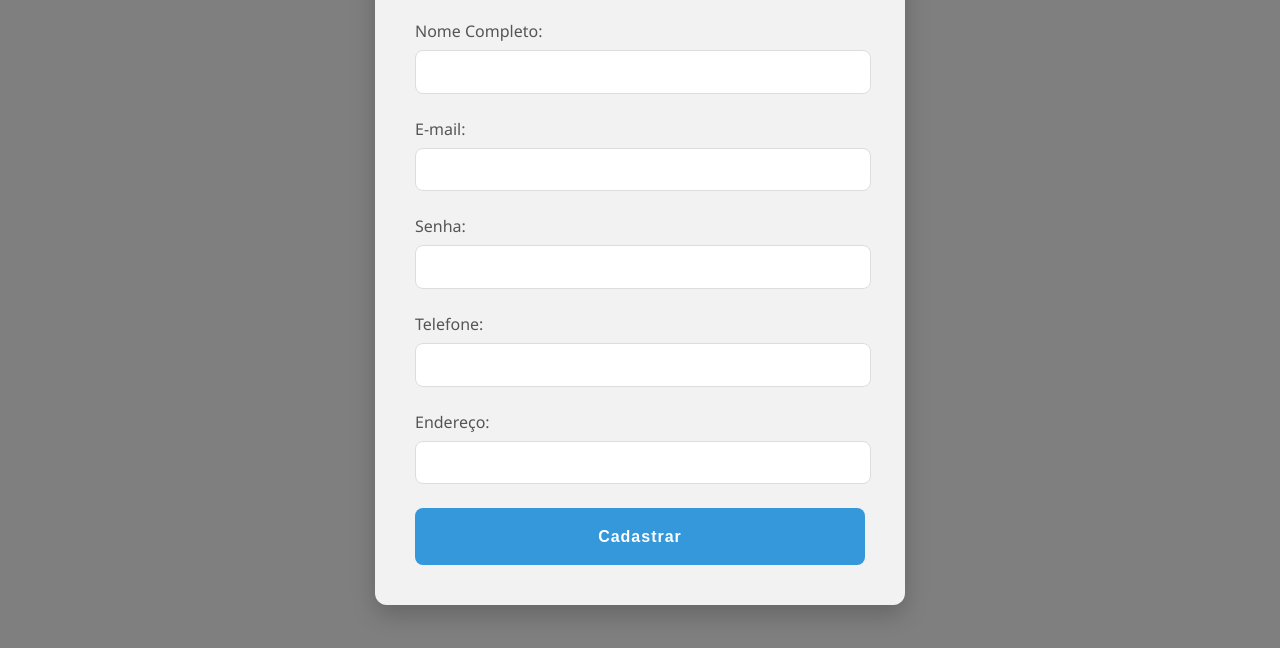
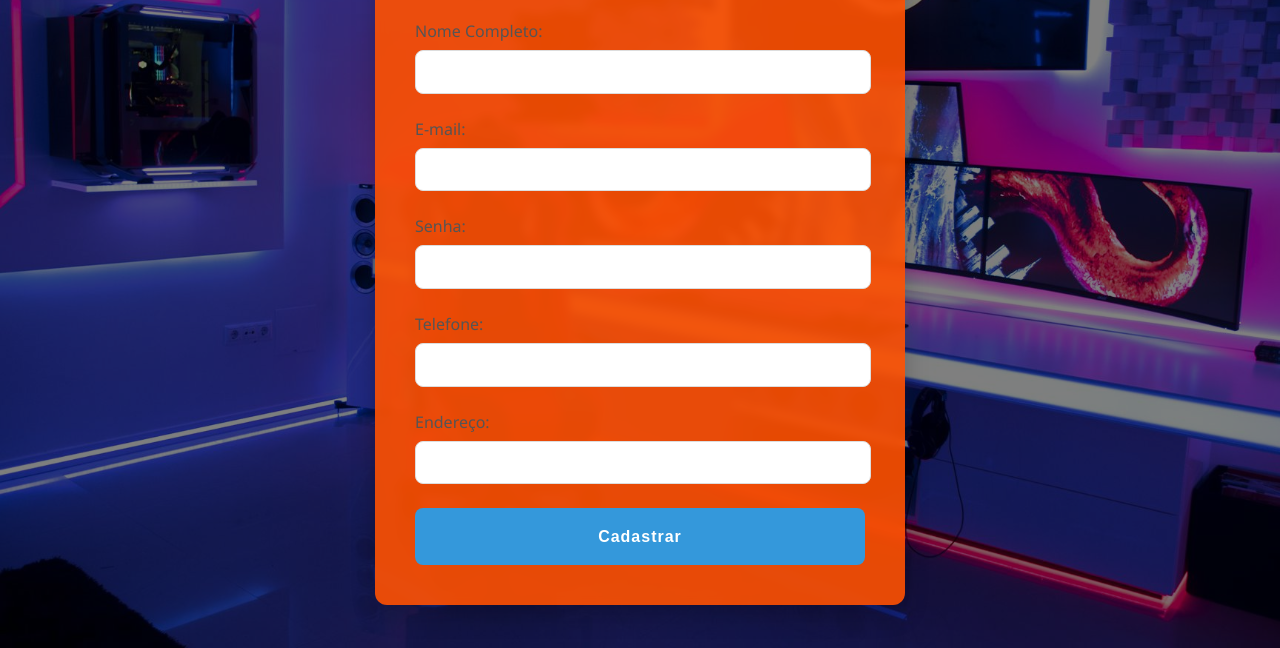
Before and after one commit to LucasTrisch/NerdChipFront, a plain HTML site: page Projeto/index.html in a window 1280 px wide. Shown: the part 152-800 px from the top of the page. Drawn offline with Linux system fonts and the light colour scheme; files that its build step writes are made by us from their sources.

Commit message:
comit de segunda

```diff
--- a/css/login.css
+++ b/Projeto/css/login.css
@@ -2,11 +2,11 @@ body {
     font-family: 'Segoe UI', Tahoma, Geneva, Verdana, sans-serif;
     margin: 0;
 
-    background-image: url('../images/f65e608f449f193cf0ff5219dc266136.jpg');
-    background-size: cover; /* Faz a imagem cobrir toda a tela */
-    background-position: center; /* Centraliza a imagem */
-    background-repeat: no-repeat; /* Evita que a imagem se repita */
-    background-attachment: fixed; /* Mantém a imagem fixa ao rolar a página */
+    background-image: url('../images/imagemfundo.jpg');
+    background-size: cover;
+    background-position: center;
+    background-repeat: no-repeat;
+    background-attachment: fixed;
 
     display: flex;
     justify-content: center;
@@ -14,19 +14,18 @@ body {
     height: 100vh;
     color: #333;
 
-    /* Adiciona uma sobreposição semi-transparente para o texto se destacar */
     background-color: rgba(0, 0, 0, 0.5);
     background-blend-mode: overlay;
 }
 
 .form-container {
-    background-color: rgba(255, 255, 255, 0.9); /* Fundo branco com transparência */
+    background-color: rgba(255, 82, 2, 0.9);
     padding: 2.5em;
     border-radius: 12px;
     box-shadow: 0 10px 25px rgba(0, 0, 0, 0.2);
     width: 100%;
     max-width: 450px;
-    backdrop-filter: blur(5px); /* Efeito de vidro embaçado (moderno) */
+    backdrop-filter: blur(5px);
 }
 
 h2 {
--- a/js/form-script.js
+++ b/Projeto/js/form-script.js
@@ -17,7 +17,7 @@ document.addEventListener('DOMContentLoaded', () => {
         };
 
         // URL do seu endpoint de cadastro na API Spring Boot
-        const apiUrl = 'http://localhost:8080/api/cadastro'; // Substitua pelo seu endpoint real
+        const apiUrl = 'http://localhost:8080/api/cadastro';
 
         try {
             // Envia a requisição POST para a API
```
Also changed, not shown: Projeto/images/imagemfundo.jpg (renamed from images/f65e608f449f193cf0ff5219dc266136.jpg), Projeto/index.html (renamed from html/index.html).
